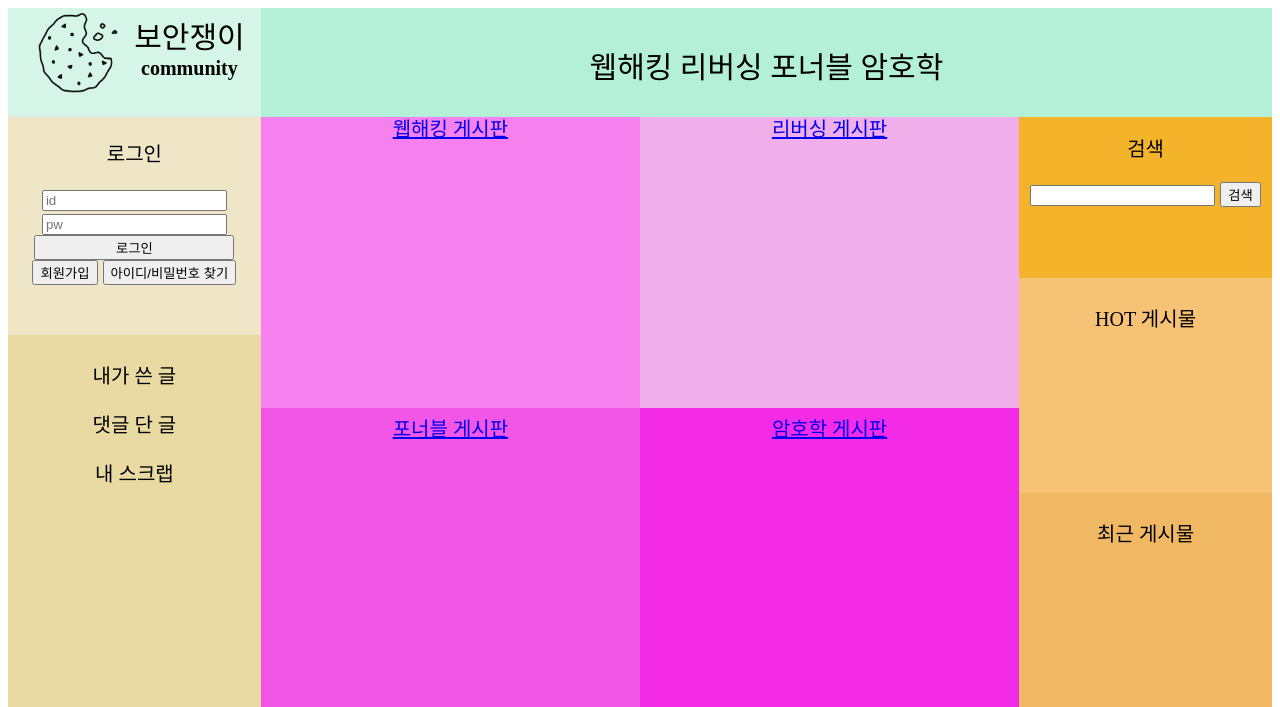
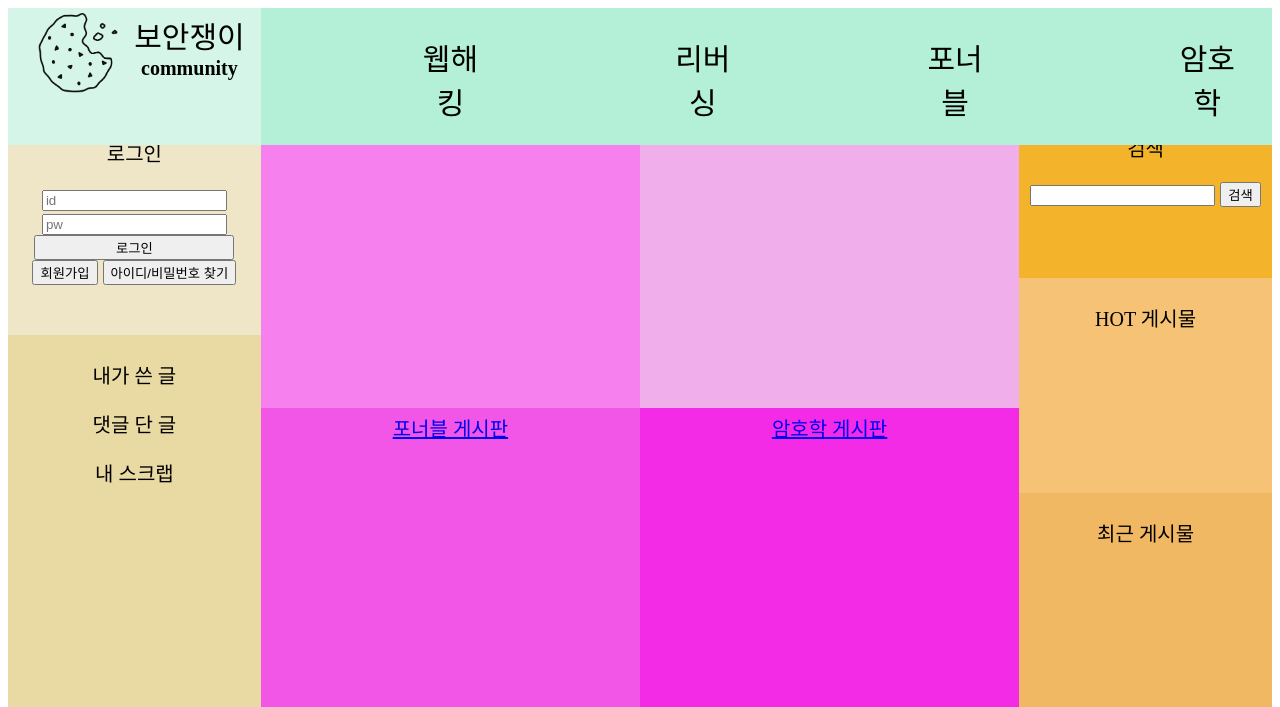
Before and after one commit to junwonheo/web_project, a PHP site: page / in a window 1280 px wide. Shown: the top 707 px of the page. Run offline with PHP 8.4, Linux system fonts and the light colour scheme.

Commit message:
jjy+header

```diff
--- a/css/index.css
+++ b/css/index.css
@@ -30,6 +30,12 @@
     padding-top:5px;
     font-size:30px;
     grid-column:2/6;
+}
+.header_b2 table td{
+    padding: 20px;
+    padding-left: 150px;
+    padding-right: 25px;
+    border-color: rgb(255, 255, 255);
 }
 nav,section,aside{
     float:left;
--- a/index.html
+++ b/index.html
@@ -15,7 +15,13 @@
                 </a>
                 </div>
                 <div class="header_b2">
-                <p>웹해킹 리버싱 포너블 암호학</p>
+                    <table>
+                        <tr>
+                            <td>웹해킹</td>
+                            <td>리버싱</td>
+                            <td>포너블</td>
+                            <td>암호학</td>
+                        </tr></table>
                 </div>
             </header>
 
```
